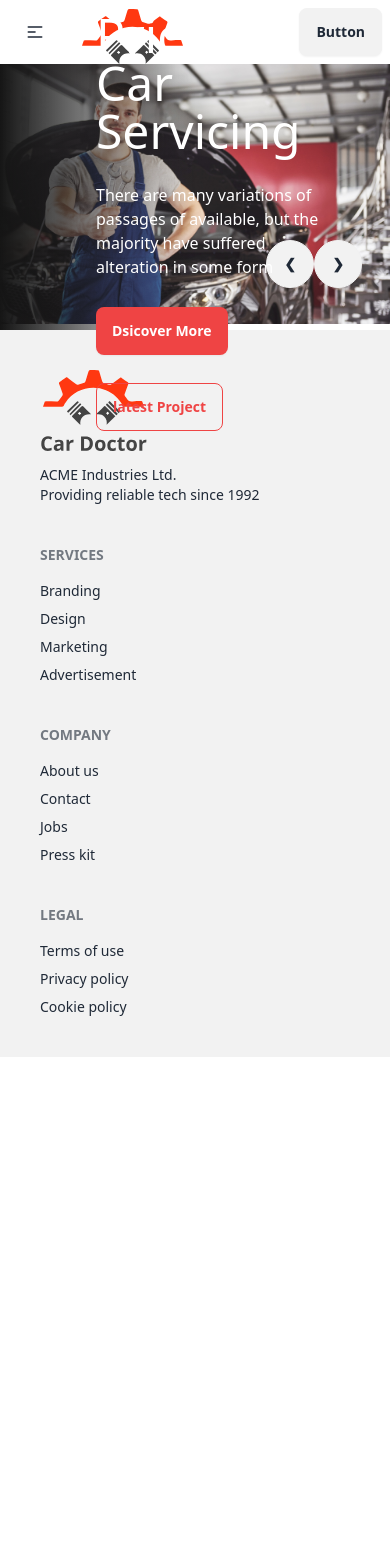
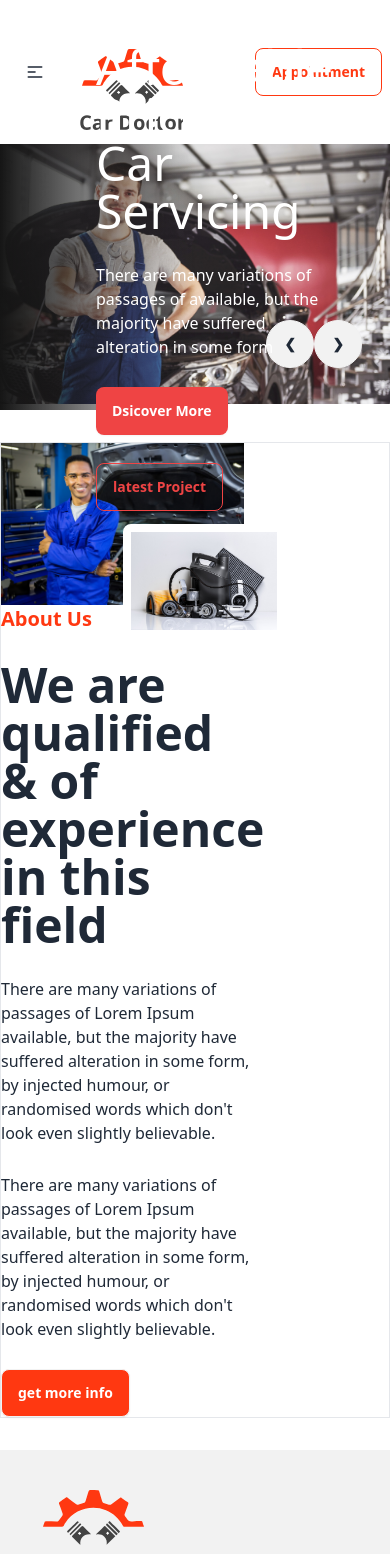
Before and after one commit to Siftab/learning-doctor-car, a React (Vite) app: page / in a window 390 px wide. Shown: the top 1554 px of the page. Before the commit the page ends 1057 px from the top, so only its background shows below. Built offline with nearby package versions, Linux system fonts and the light colour scheme.

Commit message:
about us implemented but not responsive

```diff
--- a/src/Pages/Home.jsx
+++ b/src/Pages/Home.jsx
@@ -1,10 +1,12 @@
 import React from 'react';
 import Banner from '../components/Banner';
+import AboutUs from '../components/AboutUs';
 
 const Home = () => {
     return (
         <div>
             <Banner></Banner>
+            <AboutUs></AboutUs>
 
         </div>
     );
--- /dev/null
+++ b/src/components/AboutUs.jsx
@@ -0,0 +1,24 @@
+import React from 'react';
+import person from '../assets/images/about_us/person.jpg'
+import parts from '../assets/images/about_us/parts.jpg'
+
+const AboutUs = () => {
+    return (
+        <div className='flex flex-col lg:flex-row items-center  my-8 border '>
+            <div className=' md:w-1/2 relative mr-16 mx-auto'>
+                <img src={person} className="w-3/4 " alt="" />
+                <img src={parts} className='w-1/2 border-8 border-white rounded-lg absolute right-10 top-1/2' alt="" />
+            </div>
+            <div className=' md:w-1/2'>
+               <div className="w-2/3 space-y-7"> <p className='text-[#FF3811] font-semibold text-xl'>About Us</p>
+                <h1 className='text-5xl font-bold'>We are qualified & of experience in this field</h1>
+                <p >There are many variations of passages of Lorem Ipsum available, but the majority have suffered alteration in some form, by injected humour, or randomised words which don't look even slightly believable. </p>
+                <p >There are many variations of passages of Lorem Ipsum available, but the majority have suffered alteration in some form, by injected humour, or randomised words which don't look even slightly believable. </p>
+                <button className='bg-[#FF3811] btn text-white'>get more info</button></div>
+            </div>
+
+        </div>
+    );
+};
+
+export default AboutUs;
--- a/src/components/NavBar.jsx
+++ b/src/components/NavBar.jsx
@@ -7,7 +7,7 @@ const NavBar = () => {
                           <li><Link to='/'>Item 1</Link></li>
               <li><Link to='/about'>Item 3</Link></li></>
     return (
-        <div className="navbar bg-base-100">
+        <div className="navbar bg-base-100 my-10">
         <div className="navbar-start">
           <div className="dropdown">
             <div tabIndex={0} role="button" className="btn btn-ghost lg:hidden">
@@ -29,7 +29,7 @@ const NavBar = () => {
           </ul>
         </div>
         <div className="navbar-end">
-          <a className="btn">Button</a>
+          <a className="btn btn-outline text-[#FF3811]">Appointment</a>
         </div>
       </div>
     );
```
